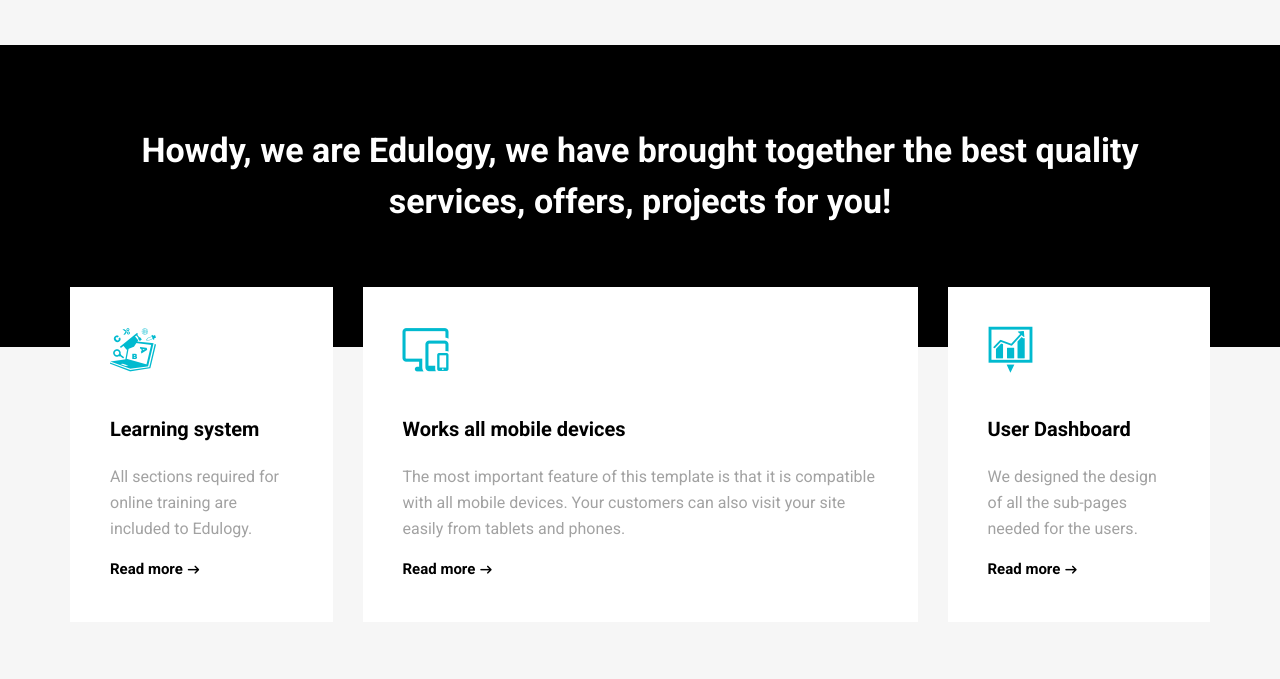
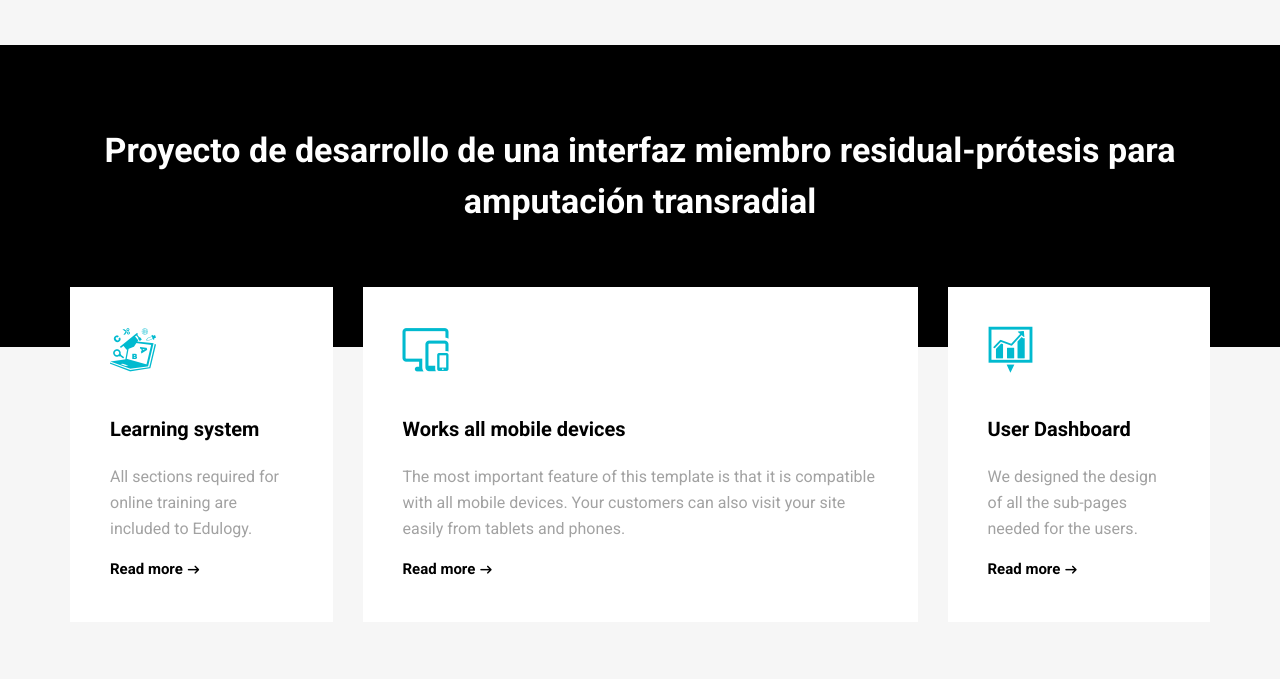
Before and after one commit to treck14/home, a plain HTML site: page index.html in a window 1280 px wide. Shown: the part 2520-3199 px from the top of the page. Drawn offline with Linux system fonts and the light colour scheme; a web font is replaced by a local one.

Commit message:
Update index.html

```diff
--- a/index.html
+++ b/index.html
@@ -409,7 +409,7 @@
                 <div class="row">
                     <div class="col-md-12">
                         <div class="tagline-message text-center">
-                            <h3>Howdy, we are Edulogy, we have brought together the best quality services, offers, projects for you!</h3>
+                            <h3>Proyecto de desarrollo de una interfaz miembro residual-prótesis para amputación transradial</h3>
                         </div>
                     </div><!-- end col -->
                 </div><!-- end row -->
```
